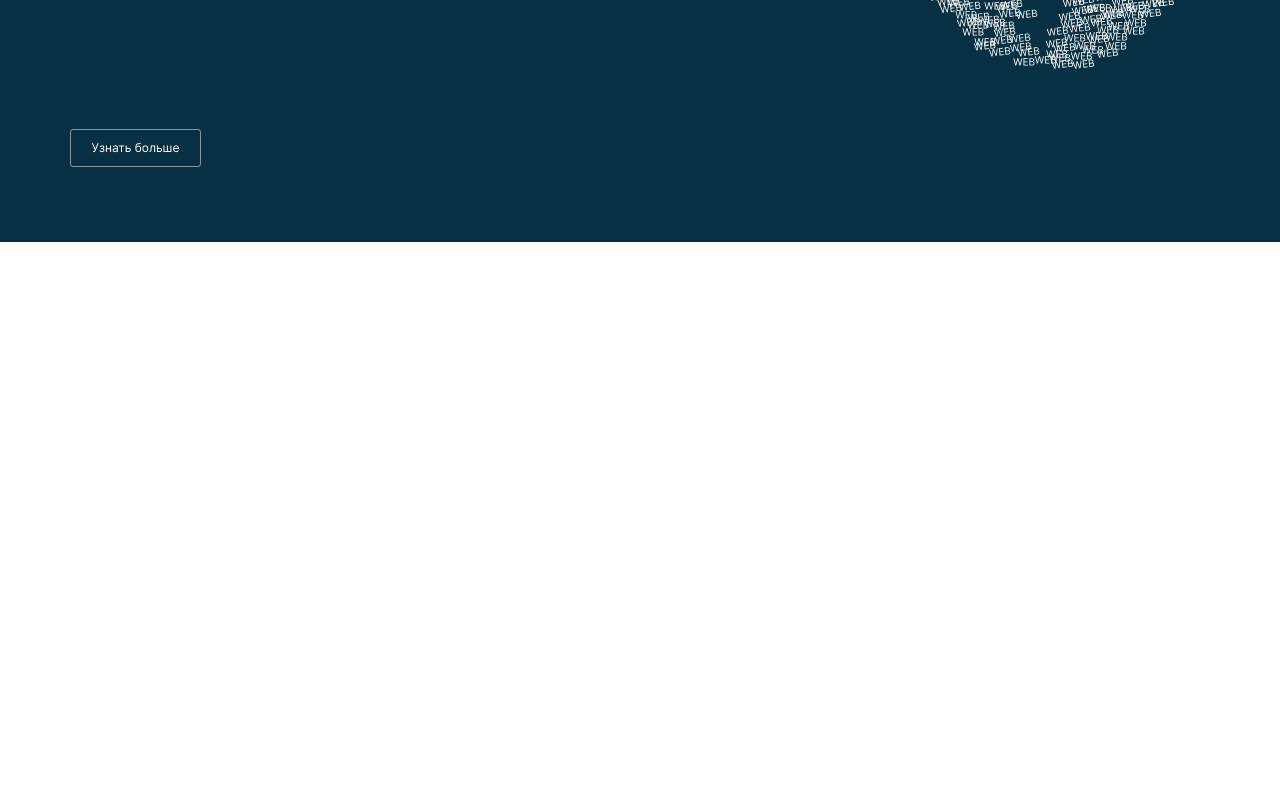
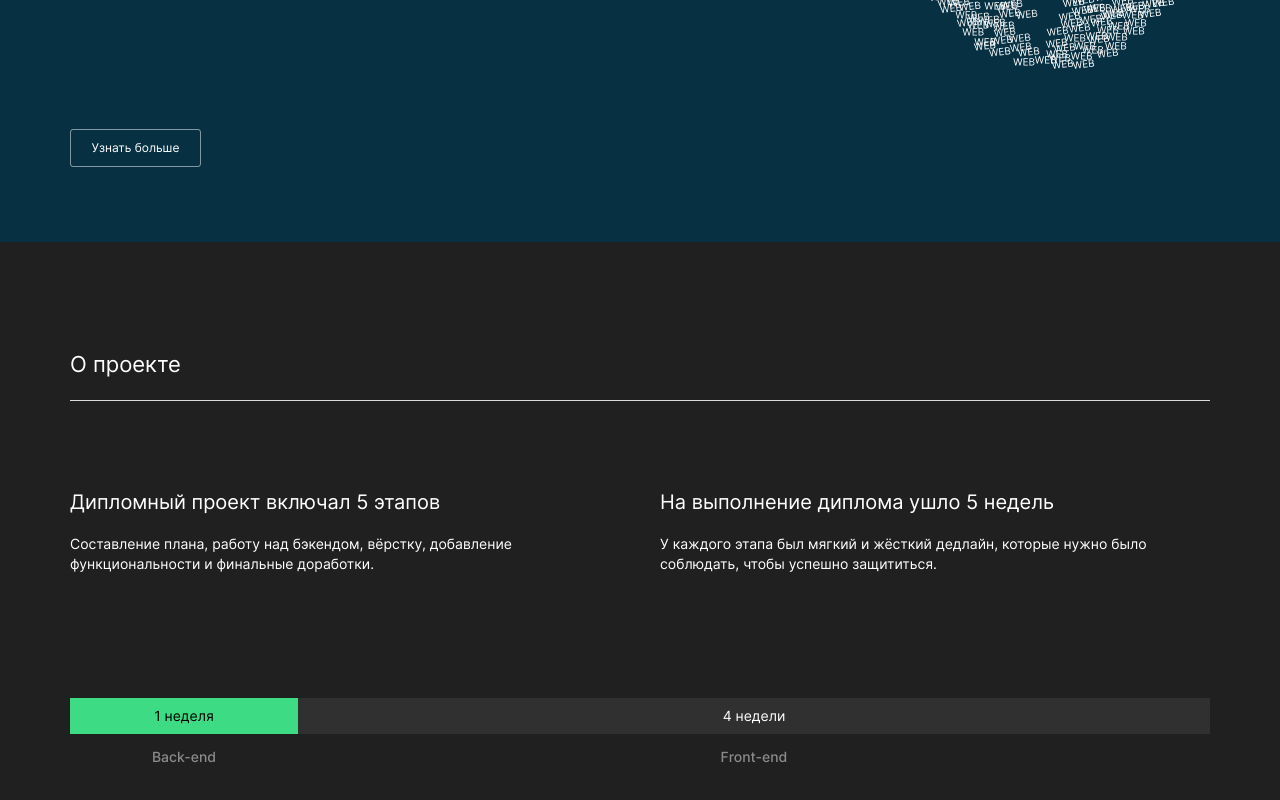
Before and after one commit to void4d/movies-explorer-frontend, a React (Create React App) app: page / in a window 1280 px wide. Shown: the part 406-1206 px from the top of the page. Before the commit the page ends 800 px from the top, so only its background shows below. Built offline with nearby package versions, Linux system fonts and the light colour scheme.

Commit message:
add: Добавить блок about project

```diff
--- /dev/null
+++ b/src/components/AboutProject/AboutProject.css
@@ -0,0 +1,104 @@
+.about-project {
+  width: 100%;
+  height: 608px;
+  background-color: #202020;
+}
+
+.about-project__block {
+  width: 1280px;
+  height: 498px;
+  margin: 0 auto;
+}
+
+.about-project__header {
+  margin: 0;
+  padding-top: 110px;
+  margin-left: 70px;
+  margin-right: 70px;
+  margin-bottom: 70px;
+  font-size: 22px;
+  border-bottom: 1px solid #DADADA;
+  padding-bottom: 23px;
+  font-weight: 400;
+}
+
+.about-project__details {
+    margin-left: 70px;
+    display: flex;
+}
+
+.about-project__details-section {
+    width: 550px;
+    margin-bottom: 110px;
+}
+
+.about-project__details-section:last-of-type {
+    margin-left: 40px;
+}
+
+.about-project__subtitle {
+    font-size: 20px;
+    font-weight: 400;
+}
+
+.about-project__text {
+    font-size: 14px;
+    line-height: 20px;
+}
+
+.about-project__progress-bar {
+    margin-left: 70px;
+    display: flex;
+}
+
+.about-project__progress-done {
+    display: flex;
+    justify-content: center;
+    align-items: center;
+    width: 228px;
+    height: 36px;
+    text-align: center;
+    background-color: #3DDC84;
+    color: #000000;
+    margin-bottom: 14px;
+    font-size: 14px;
+}
+
+.about-project__progress-left {
+    display: flex;
+    justify-content: center;
+    align-items: center;
+    width: 912px;
+    height: 36px;
+    background-color: #303030;
+    margin-bottom: 14px;
+    font-size: 14px;
+}
+
+.about-project__progress-bar-labels {
+    display: flex;
+    justify-content: center;
+    align-items: center;
+}
+
+.about-project__progress-label-done {
+    width: 228px;
+    display: flex;
+    justify-content: center;
+    align-items: center;
+    font-size: 14px;
+    line-height: 17px;
+    color: #8B8B8B;
+    font-weight: 500;
+}
+
+.about-project__progress-label-left {
+    width: 912px;
+    display: flex;
+    justify-content: center;
+    align-items: center;
+    font-size: 14px;
+    line-height: 17px;
+    color: #8B8B8B;
+    font-weight: 500;
+}
--- /dev/null
+++ b/src/components/AboutProject/AboutProject.js
@@ -0,0 +1,41 @@
+function AboutProject() {
+  return (
+    <div className="about-project">
+      <div className="about-project__block">
+        <h2 className="about-project__header">О проекте</h2>
+        <div className="about-project__details">
+          <div className="about-project__details-section">
+            <h3 className="about-project__subtitle">
+              Дипломный проект включал 5 этапов
+            </h3>
+            <p className="about-project__text">
+              Составление плана, работу над бэкендом, вёрстку, добавление
+              функциональности и финальные доработки.
+            </p>
+          </div>
+          <div className="about-project__details-section">
+            <h3 className="about-project__subtitle">
+              На выполнение диплома ушло 5 недель
+            </h3>
+            <p className="about-project__text">
+              У каждого этапа был мягкий и жёсткий дедлайн, которые нужно было
+              соблюдать, чтобы успешно защититься.
+            </p>
+          </div>
+        </div>
+
+        <div className="about-project__progress-bar">
+          <div className="about-project__progress-done">1 неделя</div>
+          <div className="about-project__progress-left">4 недели</div>
+        </div>
+
+        <div className="about-project__progress-bar-labels">
+          <div className="about-project__progress-label-done">Back-end</div>
+          <div className="about-project__progress-label-left">Front-end</div>
+        </div>
+      </div>
+    </div>
+  );
+}
+
+export default AboutProject;
--- a/src/components/Main/Main.js
+++ b/src/components/Main/Main.js
@@ -1,9 +1,13 @@
-import Promo from "../Promo/Promo";
+import Promo from '../Promo/Promo';
+import AboutProject from '../AboutProject/AboutProject.js';
 
 function Main() {
-    return (
-        <Promo />
-    )
+  return (
+    <>
+      <Promo />
+      <AboutProject />
+    </>
+  );
 }
 
 export default Main;
--- a/src/index.css
+++ b/src/index.css
@@ -2,3 +2,4 @@
 @import url(./vendor/fonts/fonts.css);
 @import url(./components/Header/Header.css);
 @import url(./components/Promo/Promo.css);
+@import url(./components/AboutProject/AboutProject.css);
```
